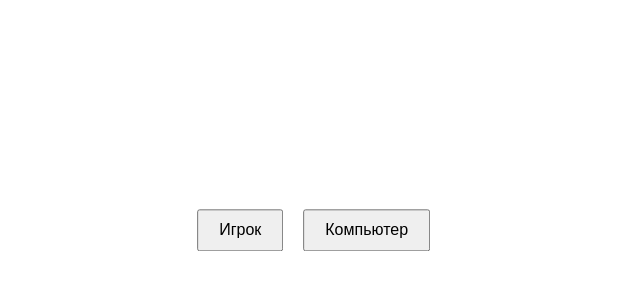
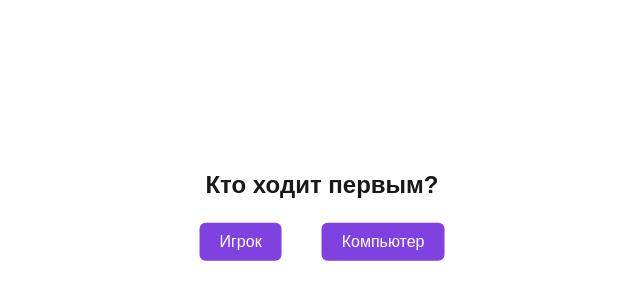
Before and after one commit to alekseevgr/tic-tac-toe, a React (Vite) app: page / in a window 1280 px wide. Shown: the part 242-542 px from the top of the page, without its empty margins (318-958 px from the left). Built offline with nearby package versions, Linux system fonts and the light colour scheme.

Commit message:
add: add win animation, fix button, fix css file

```diff
--- a/src/App.css
+++ b/src/App.css
@@ -1,3 +1,22 @@
+@keyframes blink {
+  0% {
+    opacity: 1;
+  }
+  50% {
+    opacity: 0;
+  }
+  100% {
+    opacity: 1;
+  }
+}
+
+.blink {
+  animation: blink 1s linear infinite;
+}
+.winCombination {
+  animation: blink 1s linear infinite;
+}
+
 .app {
   position: absolute;
   left: 50%;
@@ -5,16 +24,29 @@
   font-family: Arial, sans-serif;
 }
 
-.title {
-  font-size: 32px;
-  margin-bottom: 20px;
+.choose-first {
+  display: flex;
+  flex-direction: column;
+  justify-content: space-between;
+  padding: 20px;
+  align-items: center;
+  padding: 20px;
 }
-
-
+.buttons {
+  display: flex;
+  gap:40px;
+}
 .choose-first button {
-  margin: 10px;
   padding: 10px 20px;
   font-size: 16px;
+  background-color: #7F42E1;
+  color: #FFFFFF;
+  border: 0px;
+  border-radius: 6px;
+  cursor: pointer;
+}
+.choose-first h2 {
+  color: #191919;
 }
 
 .board-wrapper {
@@ -43,7 +75,6 @@
 }
 
 .cell {
-  font-size: 32px;
   background: transparent;
   border: none;
   cursor: pointer;
@@ -55,15 +86,28 @@
   cursor: default;
 }
 
+.finishGame {
+  display: flex;
+  flex-direction: column;
+  justify-content: space-between;
+  padding: 20px;
+  align-items: center;
+  padding: 20px;
+}
 .status {
   font-size: 24px;
   margin-top: 20px;
+  color: black;
 }
 
 .reset-btn {
-  margin-top: 20px;
   padding: 10px 20px;
   font-size: 16px;
+  background-color: #7F42E1;
+  color: #FFFFFF;
+  border: 0px;
+  border-radius: 6px;
+  cursor: pointer;
 }
 
 .symbol-animation {
--- a/src/App.jsx
+++ b/src/App.jsx
@@ -9,11 +9,11 @@ import ovalAnimation from "./assets/oval.json";
 const App = () => {
   const [board, setBoard] = useState(Array(9).fill(null));
   const [isPlayerTurn, setIsPlayerTurn] = useState(true);
-  const [winner, setWinner] = useState(null);
+  const [winnerInfo, setWinnerInfo] = useState(null);
   const [firstMoveChosen, setFirstMoveChosen] = useState(false);
 
   useEffect(() => {
-    if (!firstMoveChosen || isPlayerTurn || winner) {
+    if (!firstMoveChosen || isPlayerTurn || winnerInfo) {
       return;
     }
 
@@ -47,18 +47,18 @@ const App = () => {
       setBoard(newBoard);
       setIsPlayerTurn(true);
 
-      const gameWinner = calculateWinner(newBoard);
+      const result = calculateWinner(newBoard);
 
-      if (gameWinner) {
-        setWinner(gameWinner);
+      if (result) {
+        setWinnerInfo(result);
       }
     };
 
-    setTimeout(makeComputerMove, 1000);
-  }, [isPlayerTurn, board, winner, firstMoveChosen]);
+    setTimeout(makeComputerMove, 500);
+  }, [isPlayerTurn, board, winnerInfo, firstMoveChosen]);
 
   const handleClick = (index) => {
-    if (board[index] || !isPlayerTurn || winner || !firstMoveChosen) {
+    if (board[index] || !isPlayerTurn || winnerInfo || !firstMoveChosen) {
       return;
     }
 
@@ -67,10 +67,10 @@ const App = () => {
     setBoard(newBoard);
     setIsPlayerTurn(false);
 
-    const gameWinner = calculateWinner(newBoard);
+    const result = calculateWinner(newBoard);
 
-    if (gameWinner) {
-      setWinner(gameWinner);
+    if (result) {
+      setWinnerInfo(result);
     }
   };
 
@@ -89,7 +89,7 @@ const App = () => {
 
   const resetGame = () => {
     setBoard(Array(9).fill(null));
-    setWinner(null);
+    setWinnerInfo(null);
     setIsPlayerTurn(true);
     setFirstMoveChosen(false);
   };
@@ -101,8 +101,10 @@ const App = () => {
       {!firstMoveChosen ? (
         <div className="choose-first">
           <h2>Кто ходит первым?</h2>
+          <div className='buttons'>
             <button onClick={() => chooseFirstMove(true)}>Игрок</button>
             <button onClick={() => chooseFirstMove(false)}>Компьютер</button>
+          </div>
         </div>
       ) : (
         <>
@@ -114,12 +116,14 @@ const App = () => {
               className="board-animation"
             />
               <div className="board">
-                {board.map((value, i) => (
+                {board.map((value, i) => {
+                  const isWinningCell = winnerInfo?.combination?.includes(i);
+                  return (
                     <button
                       key={i}
-                    className="cell"
+                      className={`cell ${isWinningCell ? "winCombination" : ""}`}
                       onClick={() => handleClick(i)}
-                    disabled={!!value || winner}
+                      disabled={!!value || winnerInfo}
                     >
                       {value === "X" && (
                         <Lottie
@@ -136,24 +140,24 @@ const App = () => {
                         />
                       )}
                     </button>
-                ))}
+                  );
+                })}
               </div>
             </div>
 
-
-          {winner && (
+          {(winnerInfo || board.every((cell) => cell !== null)) && (
+            <div className="finishGame">
               <h2 className="status">
-              {winner === "X" ? "Ты выиграл!" : "Компьютер выиграл!"}
+                {winnerInfo?.winner === "X"
+                  ? "Ты выиграл!"
+                  : winnerInfo?.winner === "O"
+                    ? "Компьютер выиграл!"
+                    : "Ничья!"}
               </h2>
-          )}
-          {!winner && board.every((cell) => cell !== null) && (
-            <h2 className="status">Ничья!</h2>
-          )}
-
-          {(winner || board.every((cell) => cell !== null)) && (
               <button onClick={resetGame} className="reset-btn">
                 Сыграть ещё
               </button>
+            </div>
           )}
         </>
       )}
--- a/src/utils/checkWinner.js
+++ b/src/utils/checkWinner.js
@@ -11,7 +11,7 @@ const calculateWinner = (squares) => {
   ];
   for (let [a, b, c] of lines) {
     if (squares[a] && squares[a] === squares[b] && squares[a] === squares[c]) {
-      return squares[a];
+      return  { winner: squares[a], combination: [a, b, c] };
     }
   }
   return null;
```
Lines whose indentation alone changed are shown as unchanged.
